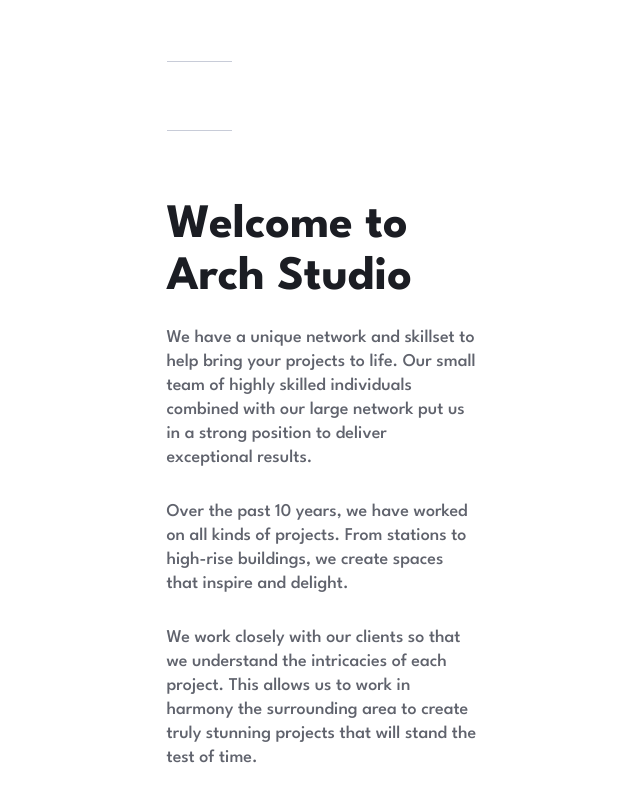
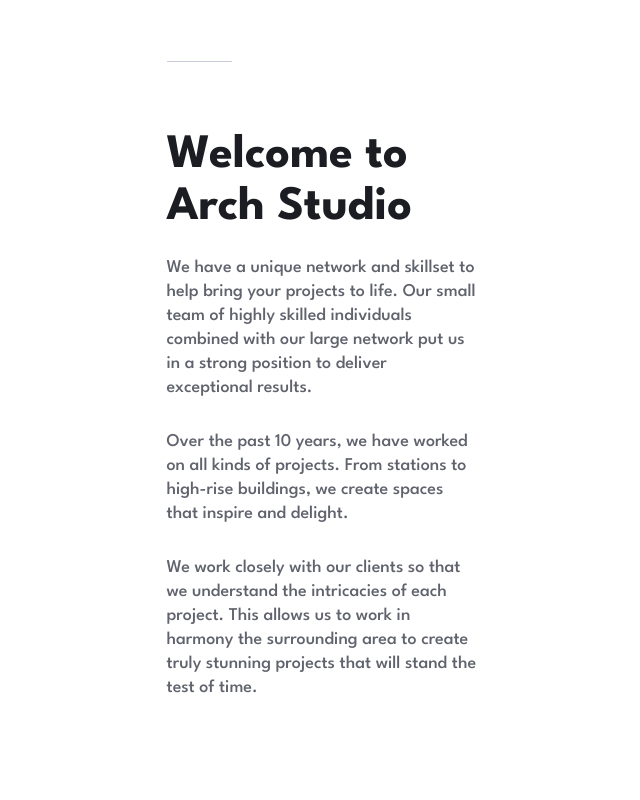
Before and after one commit to gigakhrz/arch-studio-multi-page-website, a Next.js app: page /about in a window 1280 px wide. Shown: the part 640-1440 px from the top of the page, without its empty margins (318-958 px from the left). Built offline with nearby package versions, Linux system fonts and the light colour scheme.

Commit message:
finish Heritage's styles

```diff
--- a/src/app/components/aboutChilds/Heritage.tsx
+++ b/src/app/components/aboutChilds/Heritage.tsx
@@ -1,23 +1,21 @@
 const Heritage = (): JSX.Element => {
   return (
-    <div className="flex w-[375px] items-center">
-      <div className="flex flex-col gap-[69px] w-[375px] px-[32px]">
-        <hr className="bg-[#C8CCD8] border-none w-[65px] h-[1px] " />
+    <div className="flex w-[375px] items-center px-[32px]">
       <div className=" flex flex-col items-center gap-[22px] ">
         <h1 className="text-[48px] leading-[52px] font-bold tracking=[-1.72px] text-[#1B1D23]">
           Welcome to Arch Studio
         </h1>
         <div className="flex flex-col items-center gap-[30px] mb-[40px]">
           <p className="text-[18px] leading-[24px] font-medium  text-[#60636D]">
-              We have a unique network and skillset to help bring your projects
-              to life. Our small team of highly skilled individuals combined
-              with our large network put us in a strong position to deliver
-              exceptional results.
+            We have a unique network and skillset to help bring your projects to
+            life. Our small team of highly skilled individuals combined with our
+            large network put us in a strong position to deliver exceptional
+            results.
           </p>
           <p className="text-[18px] leading-[24px] font-medium  text-[#60636D]">
             Over the past 10 years, we have worked on all kinds of projects.
-              From stations to high-rise buildings, we create spaces that
-              inspire and delight.
+            From stations to high-rise buildings, we create spaces that inspire
+            and delight.
           </p>
           <p className="text-[18px] leading-[24px] font-medium  text-[#60636D]">
             We work closely with our clients so that we understand the
@@ -27,7 +25,9 @@ const Heritage = (): JSX.Element => {
           </p>
         </div>
       </div>
-      </div>
+
+      {/* ტაბლეტზე უნდა ჩაისვას იმიჯი ან შეიცვალოს იმიჯი ტეგით */}
+      <div></div>
     </div>
   );
 };
```
Lines whose indentation alone changed are shown as unchanged.
